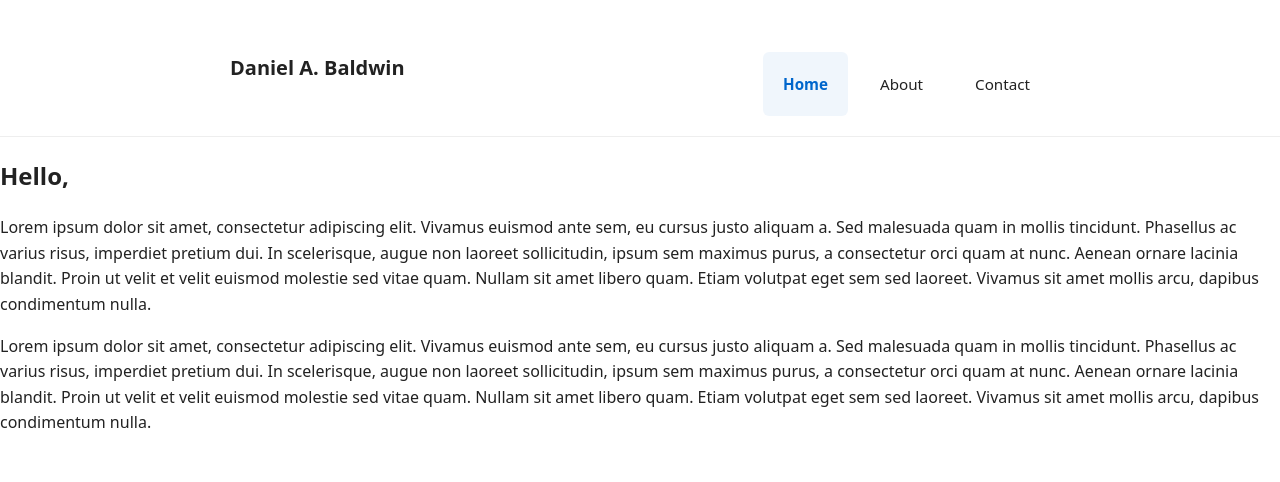
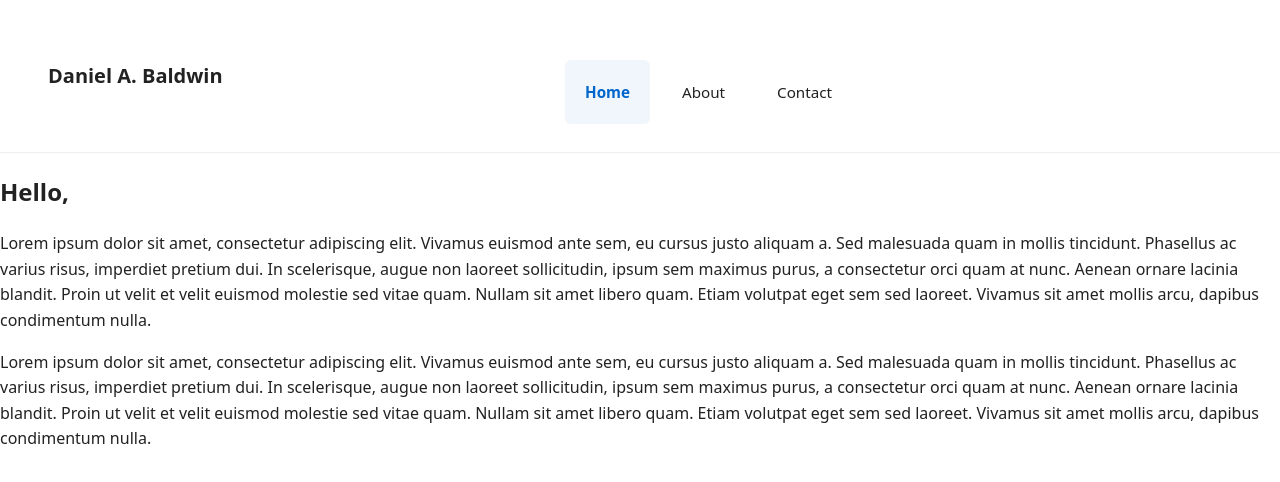
Before and after one commit to D-A-Baldwin/d-a-baldwin.github.io, a plain HTML site: page index.html in a window 1280 px wide. Drawn offline with Linux system fonts and the light colour scheme.

Commit message:
Update style.css

```diff
--- a/css/style.css
+++ b/css/style.css
@@ -14,8 +14,8 @@ body{
 }
 .container{
   max-width:var(--max-w);
-  margin:0 auto;
-  padding:40px;
+  margin:10 auto;
+  padding:48px;
 }
 .site-header{
   border-bottom:1px solid #eee;
```
